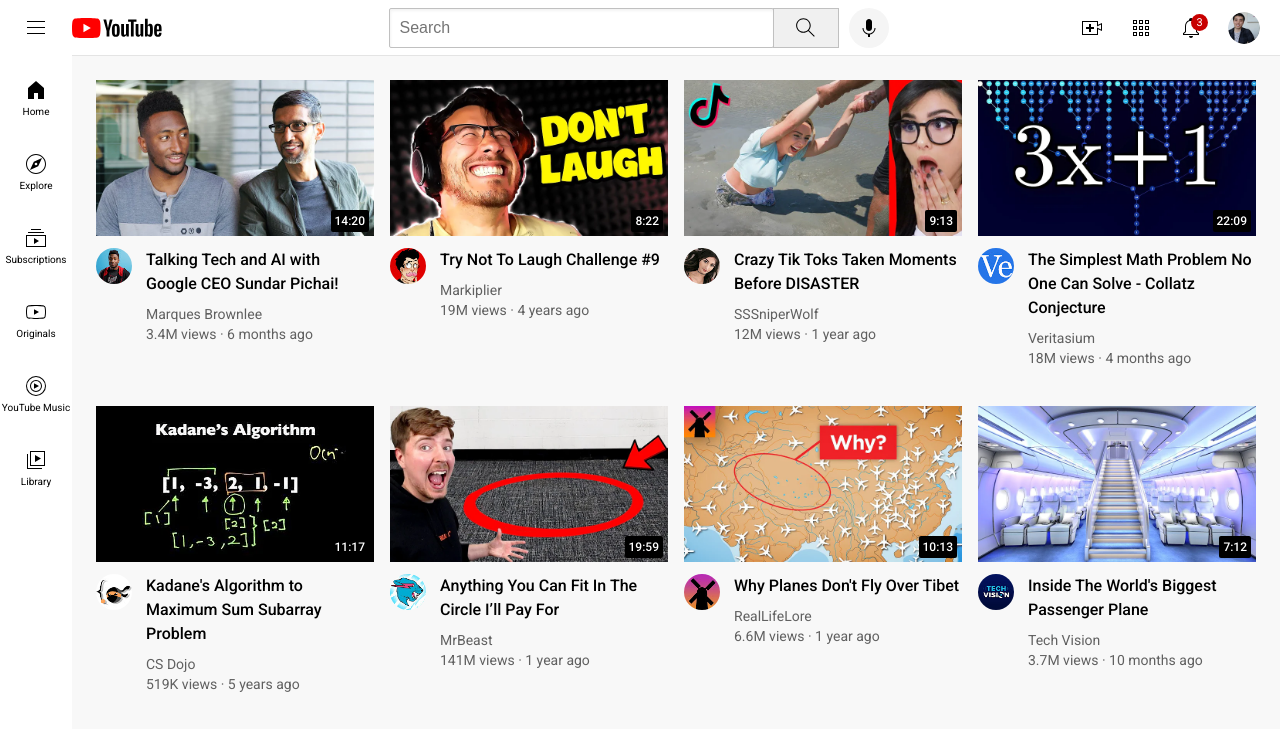
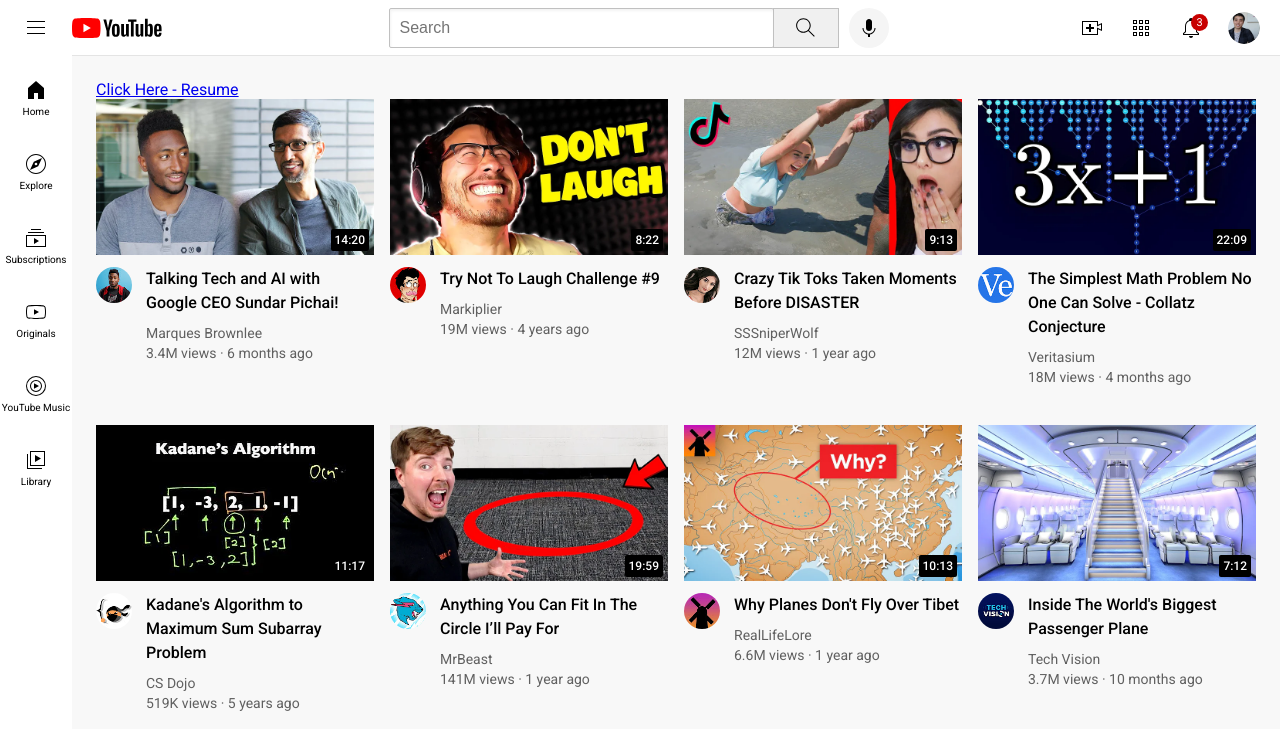
Before and after one commit to ghu21st/ghu21st-website, a plain HTML site: page index.html in a window 1280 px wide. Shown: the top 729 px of the page. Drawn offline with Linux system fonts and the light colour scheme.

Commit message:
Update index.html

```diff
--- a/index.html
+++ b/index.html
@@ -13,6 +13,7 @@
     <link rel="stylesheet" href="styles/sidebar.css">
   </head>
   <body>
+    <a href="Resume_GangHu_SeniorAnalyst_12182024.mht">Click Here - Resume</a>
     <header class="header">
       <div class="left-section">
         <img class="hamburger-menu" src="icons/hamburger-menu.svg">
```
